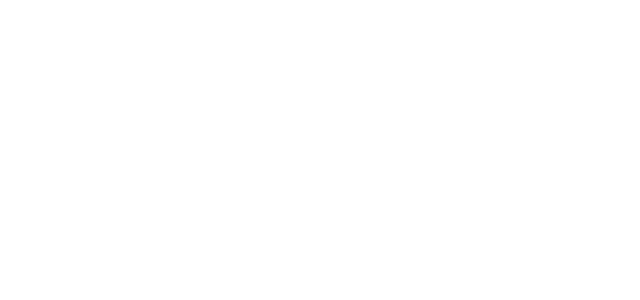
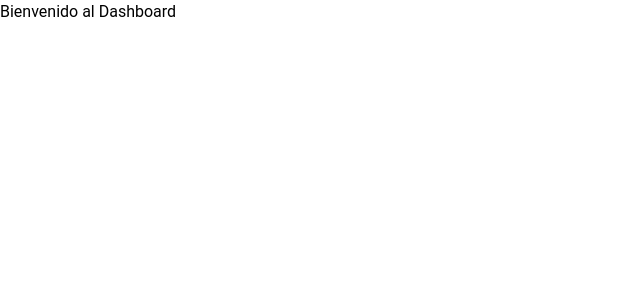
Before and after one commit to igrowker/i004-pawsome-front, a React (Vite) app: page / in a window 1280 px wide. Before the commit this address had no page. Shown: the top 300 px of the page, without its empty margins (0-640 px from the left). Built offline with nearby package versions, Linux system fonts and the light colour scheme.

Commit message:
added a route to dashboard routes

```diff
--- a/src/App.tsx
+++ b/src/App.tsx
@@ -3,6 +3,7 @@
 import React from 'react';
 import Login from './components/Login';
 import RegisterPage from './views/RegisterPage';
+import DashboardRoutes from './views/dashboard/DashboardRoutes';
 
 
 const App: React.FC = () => {
@@ -10,6 +11,7 @@
   return (
 
     <Routes>
+      <Route path='/' element={<DashboardRoutes />} />
       <Route path="/login" element={<Login />} />
       <Route path="/register" element={<RegisterPage />}  ></Route>
     </Routes>
```
